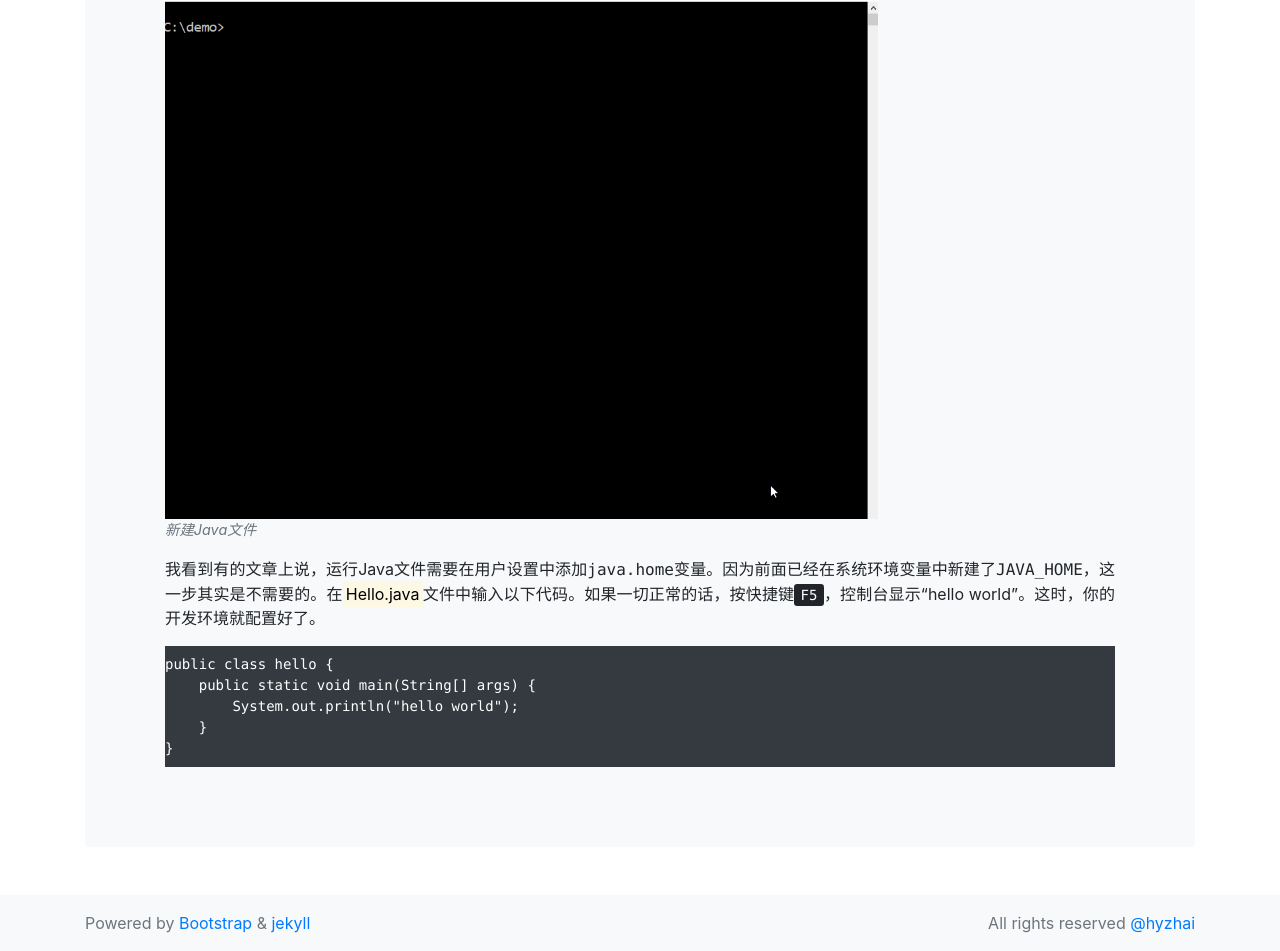
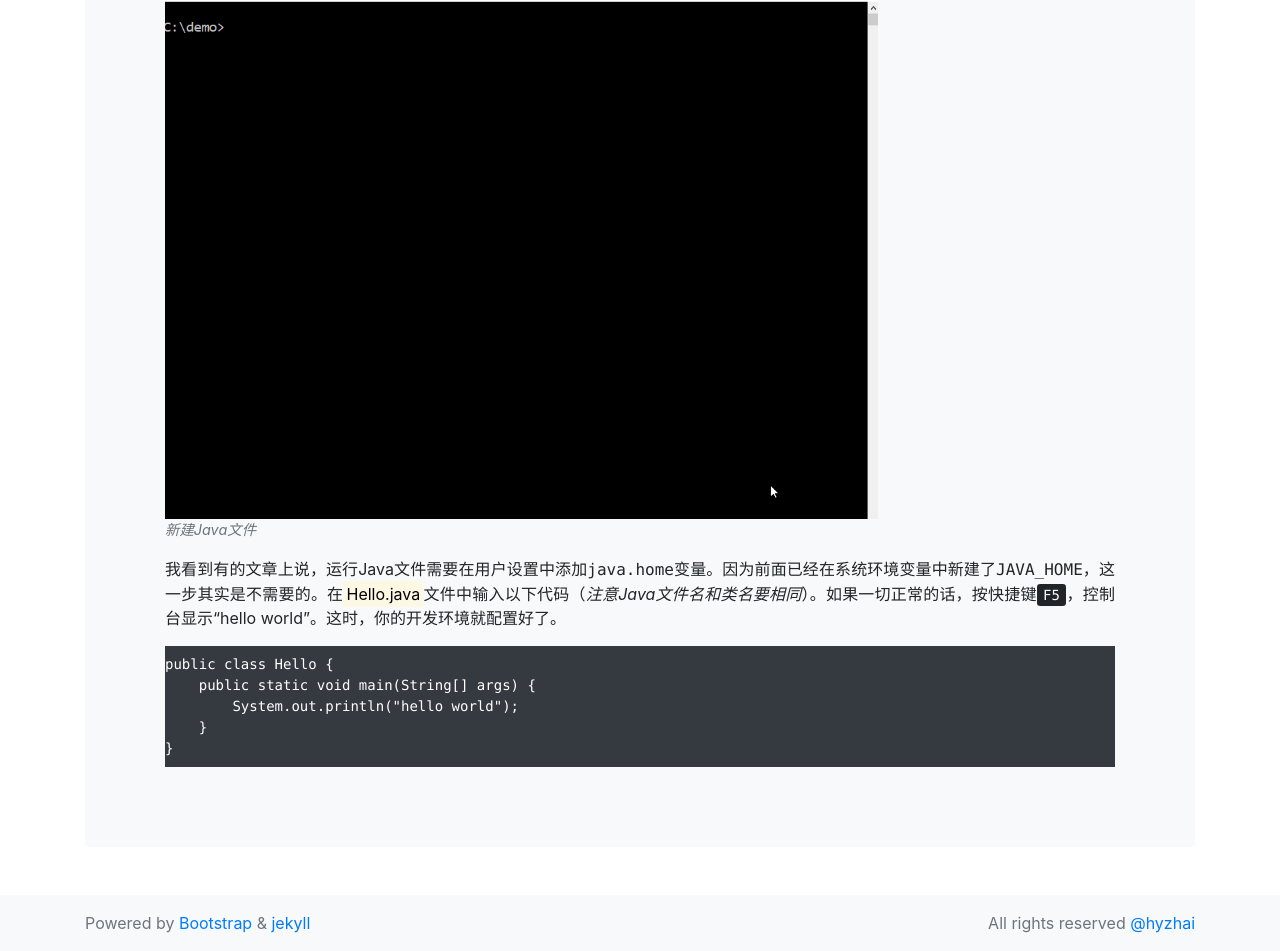
Before and after one commit to hellozhaihy/hellozhaihy.github.io, a plain HTML site: page 2019/02/16/VSCodeConfigforJava.html in a window 1280 px wide. Shown: the part 1680-2631 px from the top of the page. Drawn offline with Linux system fonts and the light colour scheme.

Commit message:
modified some words

```diff
--- a/2019/02/16/VSCodeConfigforJava.html
+++ b/2019/02/16/VSCodeConfigforJava.html
@@ -76,9 +76,9 @@
     <figcaption class="figure-caption text-left font-italic">新建Java文件</figcaption>
 </figure>
 <p>我看到有的文章上说，运行Java文件需要在用户设置中添加<span class="text-monospace">java.home</span>变量。因为前面已经在系统环境变量中新建了<span
-        class="text-monospace">JAVA_HOME</span>，这一步其实是不需要的。在<mark>Hello.java</mark>文件中输入以下代码。如果一切正常的话，按快捷键<kbd>F5</kbd>，控制台显示<q>hello
+        class="text-monospace">JAVA_HOME</span>，这一步其实是不需要的。在<mark>Hello.java</mark>文件中输入以下代码（<em>注意Java文件名和类名要相同</em>）。如果一切正常的话，按快捷键<kbd>F5</kbd>，控制台显示<q>hello
         world</q>。这时，你的开发环境就配置好了。</p>
-<pre class="bg-dark text-white py-2"><code>public class hello {
+<pre class="bg-dark text-white py-2"><code>public class Hello {
     public static void main(String[] args) {
         System.out.println("hello world");
     }
```
